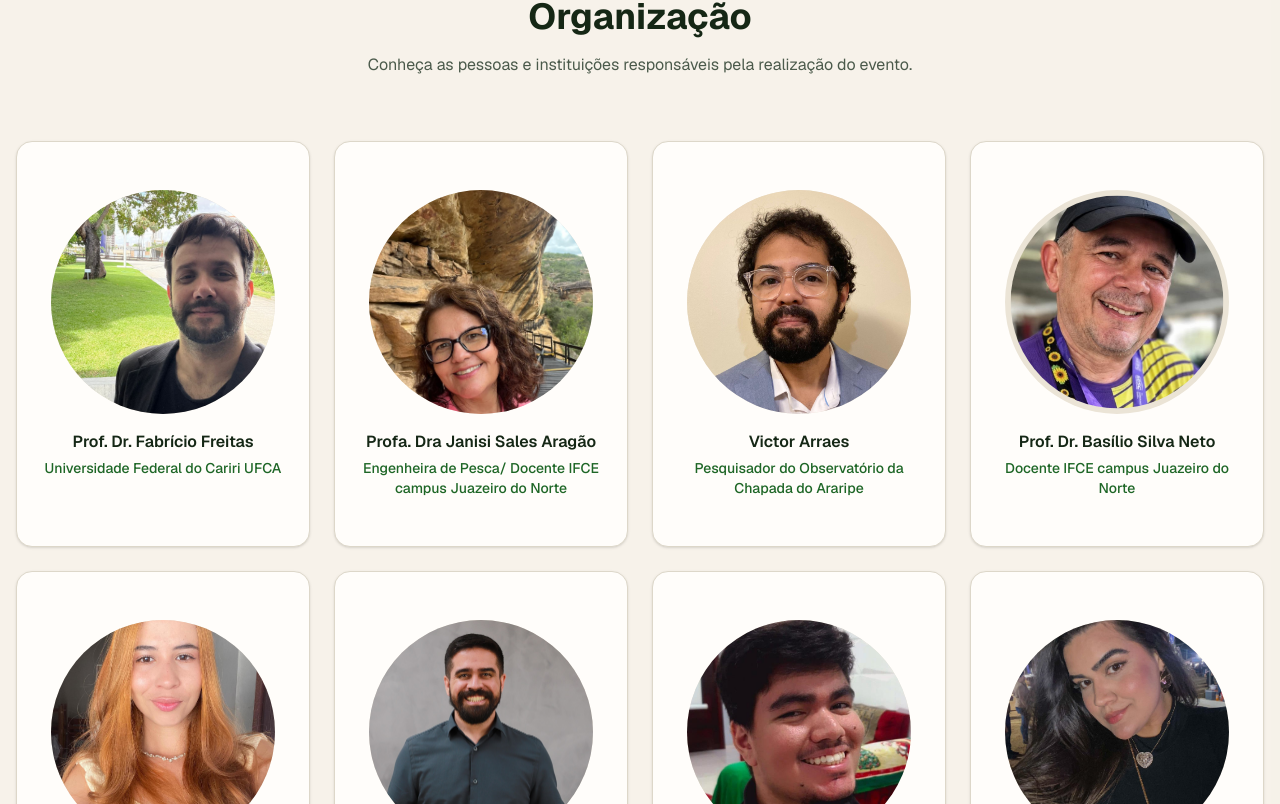
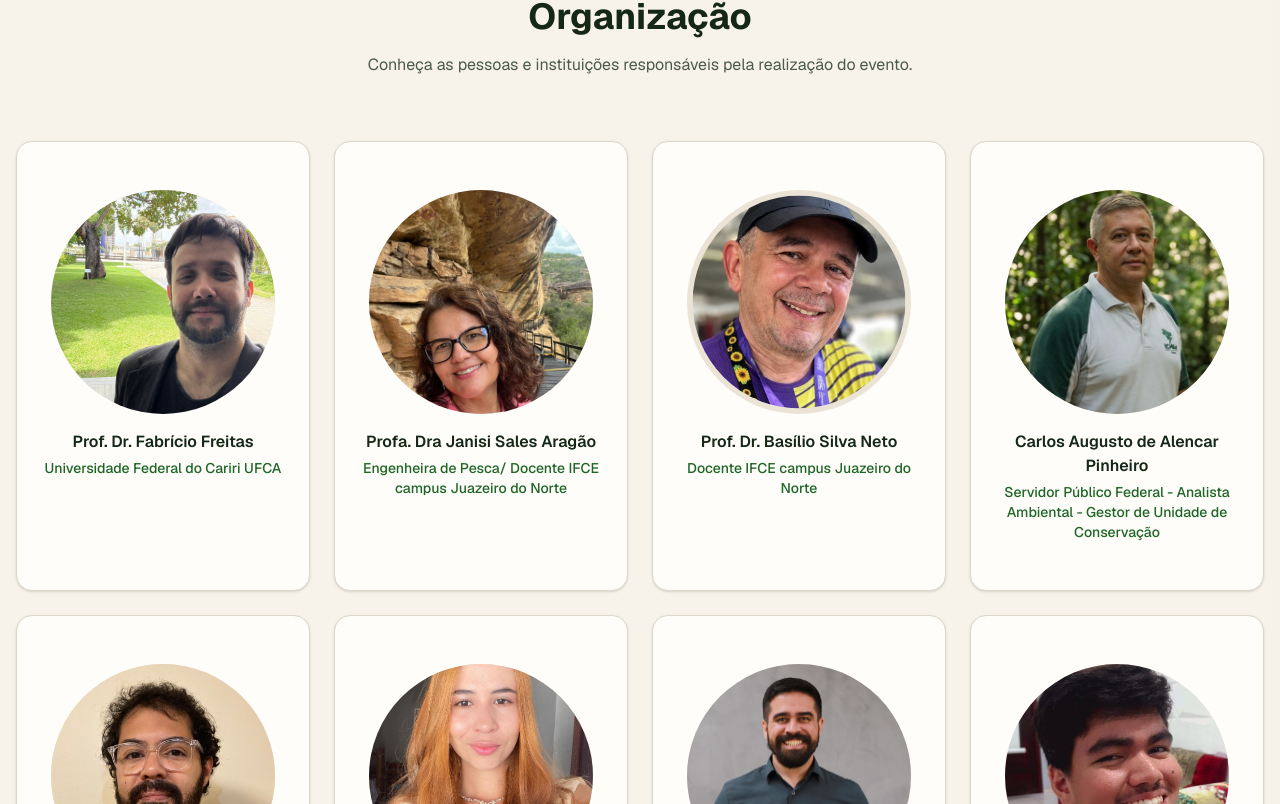
Before and after one commit to MonitorQueimadas/Monitor-Queimadas-Congresso-I-page, a Next.js app: page / in a window 1280 px wide. Shown: the part 7116-7920 px from the top of the page. Built offline with nearby package versions, Linux system fonts and the light colour scheme.

Commit message:
feat adicionando mais um organizador

```diff
--- a/components/organization.tsx
+++ b/components/organization.tsx
@@ -13,15 +13,21 @@ const organizers = [
     role: "Engenheira de Pesca/ Docente IFCE campus Juazeiro do Norte",
     foto: "./professores/janisi.jpeg",
   },
+
+  {
+    name: "Prof. Dr. Basílio Silva Neto",
+    role: "Docente IFCE campus Juazeiro do Norte",
+    foto: "./professores/basilio.jpeg",
+  },
+   {
+    name: "Carlos Augusto de Alencar Pinheiro",
+    role: " Servidor Público Federal - Analista Ambiental - Gestor de Unidade de Conservação",
+    foto: "./professores/icmbio.jpeg",
+  },
   {
     name: "Victor Arraes ",
     role: " Pesquisador do Observatório da Chapada do Araripe",
     foto: "./professores/victor.jpeg",
-  },
-  {
-    name: "Prof. Dr. Basílio Silva Neto",
-    role: "Docente IFCE campus Juazeiro do Norte",
-    foto: "./professores/basilio.jpeg",
   },
   {
     name: "Ana Millene dos Santos Silva",
```
Also changed, not shown: public/professores/icmbio.jpeg (added).
